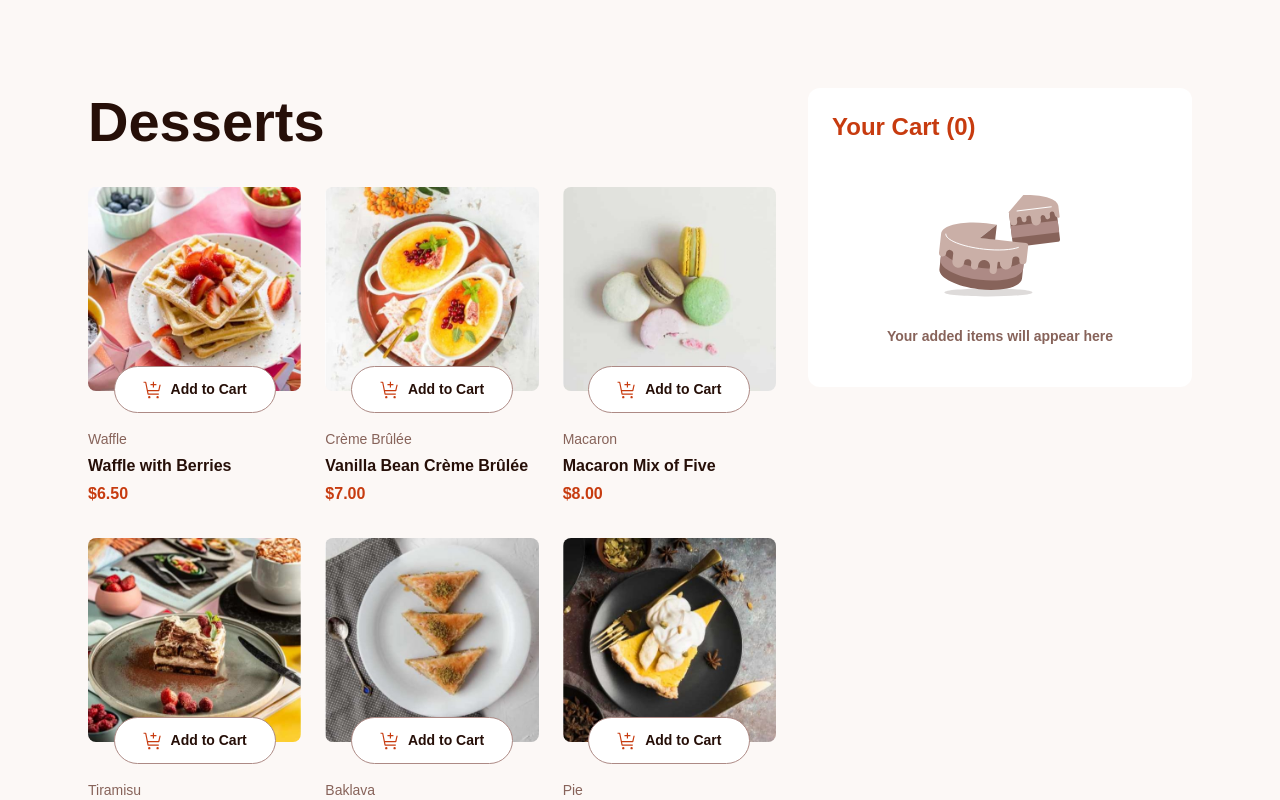
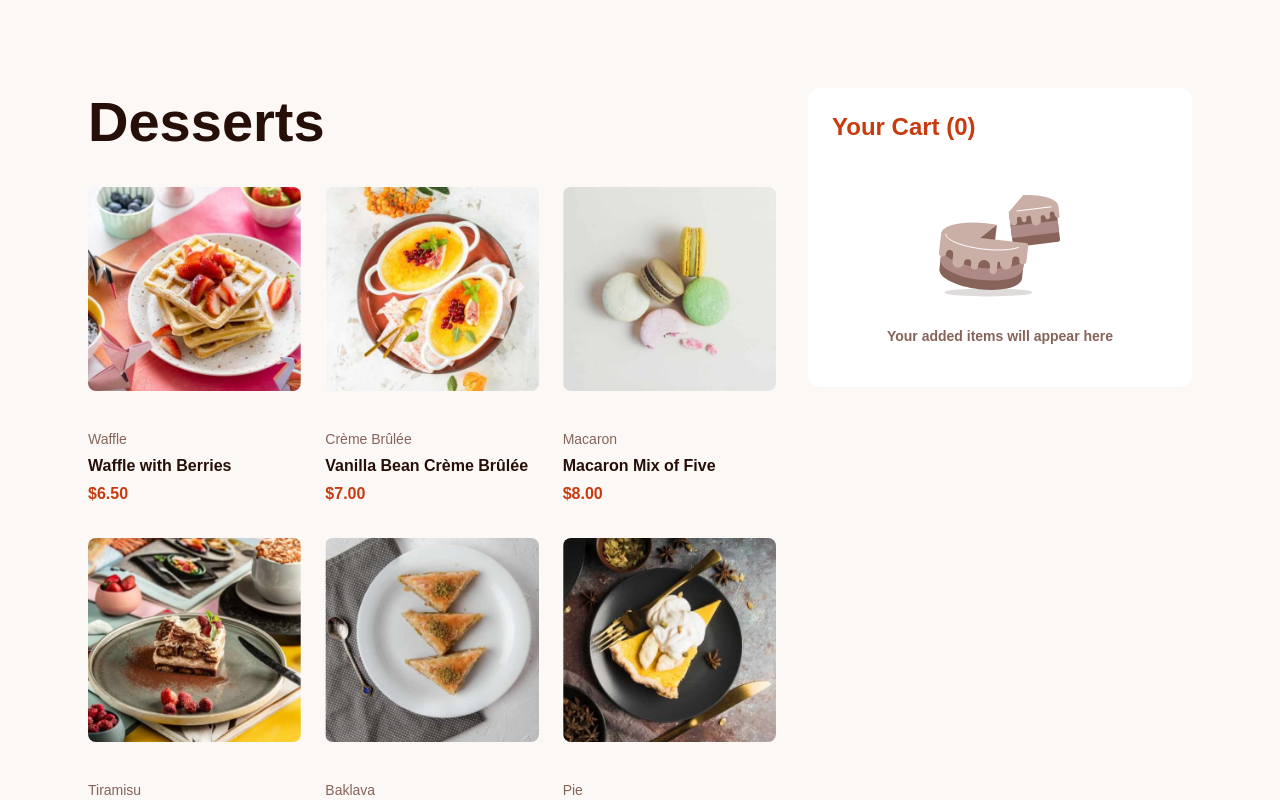
Before and after one commit to Orliland/product_list_with_cart, a React (Vite) app: page / in a window 1280 px wide. Shown: the top 800 px of the page. Built offline with nearby package versions, Linux system fonts and the light colour scheme.

Commit message:
refacto products grid and product card

```diff
--- a/src/App.jsx
+++ b/src/App.jsx
@@ -1,10 +1,11 @@
-import Products from "./Products";
-import Cart from "./Cart";
-
-import "./App.css";
 import { useEffect } from "react";
 import { useState } from "react";
 import { ProductsContext } from "./utils/ProductsContext";
+
+import "./App.css";
+
+import ProductsGrid from "./ProductsGrid";
+import Cart from "./Cart";
 
 const App = () => {
   const [products, setProducts] = useState([]);
@@ -77,7 +78,7 @@ const App = () => {
         <h1 className="logo text__preset__1">Desserts</h1>
       </header>
       <ProductsContext.Provider value={products}>
-        <Products
+        <ProductsGrid
           cartProducts={cartProducts}
           products={products}
           onAddToCart={handleAddToCart}
--- a/src/Product.css
+++ b/src/Product.css
@@ -1,40 +1,3 @@
-.product {
-  display: grid;
-  gap: var(--s-200);
-}
-
-.product__header {
-  display: flex;
-  justify-content: center;
-  position: relative;
-  padding-bottom: 2.2rem;
-}
-
-.product__image img {
-  display: block;
-  width: 100%;
-
-  border-radius: var(--s-100);
-}
-
-.product__body {
-  display: flex;
-  flex-direction: column;
-  gap: var(--s-50);
-}
-
-.product__category {
-  color: var(--rose-500);
-}
-
-.product__name {
-  color: var(--rose-900);
-}
-
-.product__price {
-  color: var(--red);
-}
-
 .minified-product {
   display: flex;
   justify-content: space-between;
--- /dev/null
+++ b/src/Product/ProductCard.css
@@ -0,0 +1,36 @@
+.card {
+  display: grid;
+  gap: var(--s-200);
+}
+
+.card__header {
+  display: flex;
+  justify-content: center;
+  position: relative;
+  padding-bottom: 2.2rem;
+}
+
+.card__image img {
+  display: block;
+  width: 100%;
+
+  border-radius: var(--s-100);
+}
+
+.card__body {
+  display: flex;
+  flex-direction: column;
+  gap: var(--s-50);
+}
+
+.card__category {
+  color: var(--rose-500);
+}
+
+.card__name {
+  color: var(--rose-900);
+}
+
+.card__price {
+  color: var(--red);
+}
--- /dev/null
+++ b/src/Product/ProductCard.jsx
@@ -0,0 +1,43 @@
+import "./ProductCard.css";
+
+const ProductCard = ({ product }) => {
+  return (
+    <article className="card">
+      <div className="card__header">
+        <picture className="card__image">
+          <source srcSet={product.image.desktop} media="(min-width: 1024px)" />
+          <source srcSet={product.image.tablet} media="(min-width: 768px)" />
+          <img src={product.image.mobile} alt={product.name} />
+        </picture>
+
+        {/* TODO: add buttons */}
+        {/*
+
+        {cartProducts[product.id] ? (
+          <ControlCart
+            id={product.id}
+            onAddToCart={onAddToCart}
+            cartCountProduct={cartProducts[product.id]}
+            onRemoveFromCart={onRemoveFromCart}
+          />
+        ) : (
+          <AddToCart id={product.id} onAddToCart={onAddToCart} />
+        )}
+
+        */}
+      </div>
+
+      <div className="card__body">
+        <span className="card__category text__preset__4">
+          {product.category}
+        </span>
+        <h3 className="card__name text__preset__3">{product.name}</h3>
+        <span className="card__price text__preset__3">
+          ${product.price.toLocaleString("en", { minimumFractionDigits: 2 })}
+        </span>
+      </div>
+    </article>
+  );
+};
+
+export default ProductCard;
--- a/src/Products.css
+++ b/src/Products.css
@@ -1,10 +1,10 @@
-.products {
+.products-grid {
   display: grid;
   gap: var(--s-300);
 }
 
 @media (min-width: 768px) {
-  .products {
+  .products-grid {
     grid-template-columns: repeat(3, 1fr);
     row-gap: var(--s-400);
     column-gap: var(--s-300);
--- a/src/Products.jsx
+++ b/src/Products.jsx
@@ -1,71 +1,6 @@
-import { AddToCart, ControlCart, RemoveProduct } from "./Buttons";
+import { RemoveProduct } from "./Buttons";
 import "./Products.css";
-import "./Product.css";
 import "./Buttons.css";
-
-const ProductCard = ({
-  product,
-  onAddToCart,
-  onRemoveFromCart,
-  cartProducts,
-}) => {
-  return (
-    <article className="product">
-      <div className="product__header">
-        <picture className="product__image">
-          <source srcSet={product.image.desktop} media="(min-width: 1024px)" />
-          <source srcSet={product.image.tablet} media="(min-width: 768px)" />
-          <img src={product.image.mobile} alt={product.name} />
-        </picture>
-        {cartProducts[product.id] ? (
-          <ControlCart
-            id={product.id}
-            onAddToCart={onAddToCart}
-            cartCountProduct={cartProducts[product.id]}
-            onRemoveFromCart={onRemoveFromCart}
-          />
-        ) : (
-          <AddToCart id={product.id} onAddToCart={onAddToCart} />
-        )}
-      </div>
-
-      <div className="product__body">
-        <span className="product__category text__preset__4">
-          {product.category}
-        </span>
-        <h3 className="product__name text__preset__3">{product.name}</h3>
-        <span className="product__price text__preset__3">
-          ${product.price.toLocaleString("en", { minimumFractionDigits: 2 })}
-        </span>
-      </div>
-    </article>
-  );
-};
-
-const Products = ({
-  products,
-  onAddToCart,
-  onRemoveFromCart,
-  cartProducts,
-}) => {
-  return (
-    <section className="products">
-      {products.map((product) => {
-        return (
-          <ProductCard
-            product={product}
-            key={product.id}
-            onAddToCart={onAddToCart}
-            cartProducts={cartProducts}
-            onRemoveFromCart={onRemoveFromCart}
-          />
-        );
-      })}
-    </section>
-  );
-};
-
-export default Products;
 
 const MinifiedProduct = ({ product, countProduct, onRemoveProduct }) => {
   return (
--- /dev/null
+++ b/src/ProductsGrid.jsx
@@ -0,0 +1,20 @@
+import { useContext } from "react";
+import { ProductsContext } from "./utils/ProductsContext";
+
+import ProductCard from "./Product/ProductCard";
+
+import "./Products.css";
+
+const ProductsGrid = () => {
+  const products = useContext(ProductsContext);
+
+  return (
+    <section className="products-grid">
+      {products.map((product) => {
+        return <ProductCard key={product.id} product={product} />;
+      })}
+    </section>
+  );
+};
+
+export default ProductsGrid;
```
Also changed, not shown: src/Product/ProductMinified.jsx (added).
